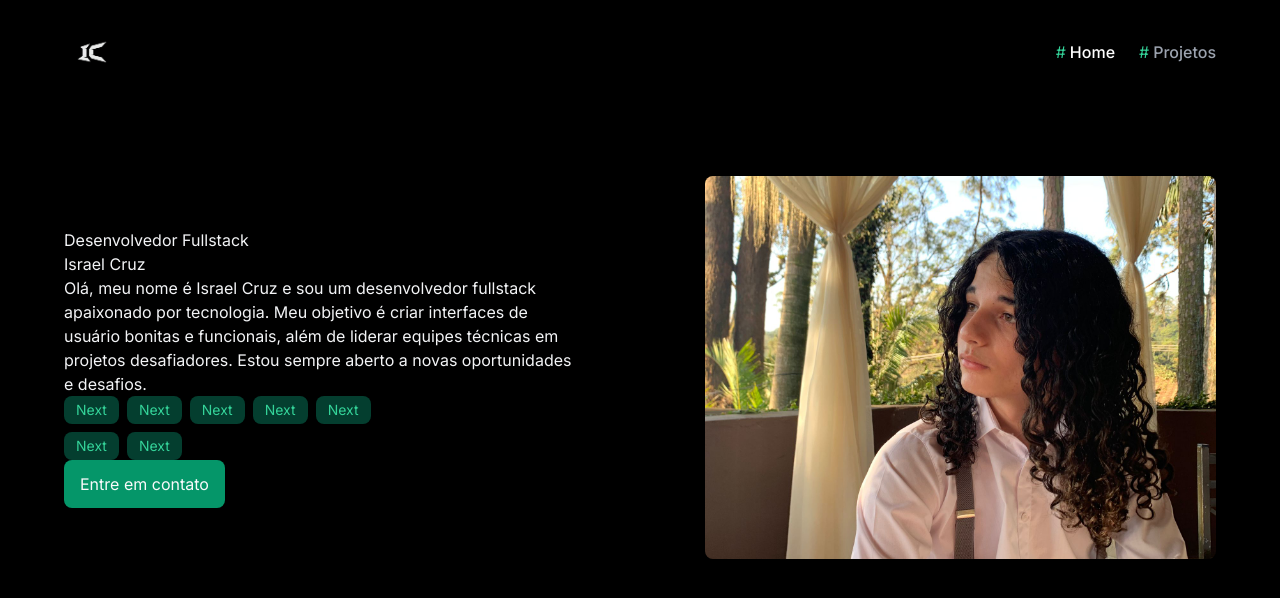
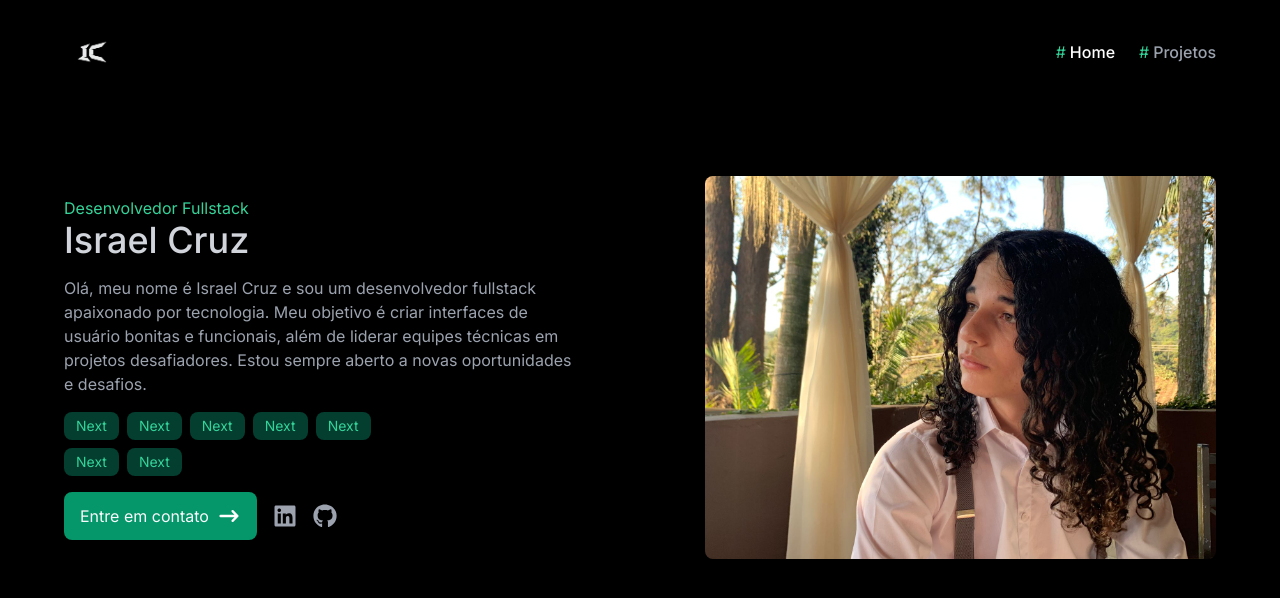
Before and after one commit to israelcruzz/israelcruzz-portfolio, a Next.js app: page / in a window 1280 px wide. Shown: the top 598 px of the page. Built offline with nearby package versions, Linux system fonts and the light colour scheme.

Commit message:
feat: add hero-section component

```diff
--- a/src/app/components/pages/home/hero-section/index.tsx
+++ b/src/app/components/pages/home/hero-section/index.tsx
@@ -3,6 +3,25 @@
 import { Button } from "@/components/button";
 import { TechBadge } from "@/components/tech-badge";
 import Image from "next/image";
+import { HiArrowNarrowRight } from "react-icons/hi";
+import { FaLinkedin, FaGithub } from "react-icons/fa6";
+
+const CONTACTS = [
+  {
+    name: "Linkedin",
+    imageComponent: (
+      <FaLinkedin size={24} className="text-gray-400 hover:text-white" />
+    ),
+    link: "https://www.linkedin.com/in/israel-cruz-77a23b25b/?originalSubdomain=br",
+  },
+  {
+    name: "Github",
+    imageComponent: (
+      <FaGithub size={24} className="text-gray-400 hover:text-white" />
+    ),
+    link: "https://github.com/israelcruzz",
+  },
+];
 
 export const HeroSection = () => {
   const handleClickContactMe = () => {
@@ -16,25 +35,36 @@ export const HeroSection = () => {
   return (
     <main className="grid grid-cols-1 py-6 gap-6 md:grid-cols-2 items-center md:gap-[130px] md:py-12">
       <section>
-        <span>Desenvolvedor Fullstack</span>
-        <h1>Israel Cruz</h1>
+        <span className="text-emerald-400 text-base font-normal mb-2">Desenvolvedor Fullstack</span>
+        <h1 className="font-medium text-4xl text-gray-300">Israel Cruz</h1>
 
-        <p>
+        <p className="font-normal text-base leading-6 text-gray-400 mt-4">
           Olá, meu nome é Israel Cruz e sou um desenvolvedor fullstack
           apaixonado por tecnologia. Meu objetivo é criar interfaces de usuário
           bonitas e funcionais, além de liderar equipes técnicas em projetos
           desafiadores. Estou sempre aberto a novas oportunidades e desafios.
         </p>
 
-        <div className="flex gap-2 flex-wrap w-[324px]">
+        <div className="flex gap-2 flex-wrap w-[324px] mt-4">
           {Array.from({ length: 7 }).map((_, index) => {
             return <TechBadge name="Next" key={index} />;
           })}
         </div>
 
-        <Button onClick={() => handleClickContactMe}>
-          <h1>Entre em contato</h1>
-        </Button>
+        <div className="flex gap-4 items-center mt-4">
+          <Button onClick={() => handleClickContactMe}>
+            <h1>Entre em contato</h1>
+            <HiArrowNarrowRight size={24} color="#FFFFFF" />
+          </Button>
+
+          {CONTACTS.map((contact, index) => {
+            return (
+              <a href={contact.link} key={index} title={contact.name} target="_blank">
+                {contact.imageComponent}
+              </a>
+            );
+          })}
+        </div>
       </section>
 
       <section className="flex-1">
```
Also changed, not shown: package.json (+5 -4 lines), 1 other file (tests, documents, lock files or other folders).
